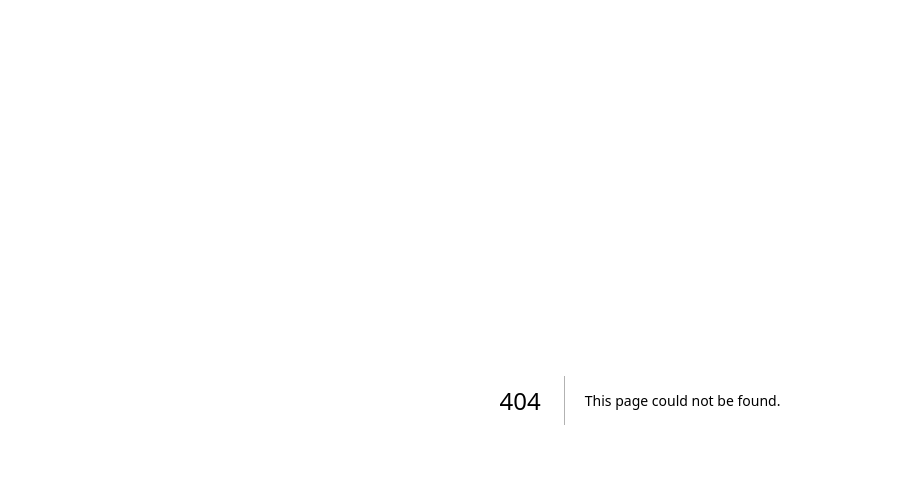
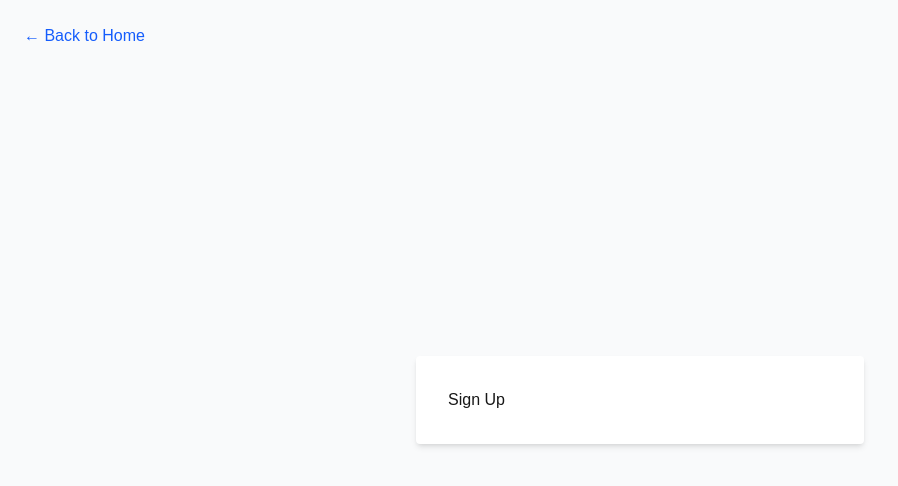
Before and after one commit to zainab845/ecommerce-store, a Next.js app: page /signup in a window 1280 px wide. Before the commit this address had no page. Shown: the top 486 px of the page, without its empty margins (0-898 px from the left). Built offline with nearby package versions, Linux system fonts and the light colour scheme.

Commit message:
fix: resolve routing conflicts and add missing default exports

```diff
--- /dev/null
+++ b/src/app/(auth)/layout.tsx
@@ -0,0 +1,19 @@
+import Link from 'next/link';
+
+export default function AuthLayout({ children }: { children: React.ReactNode }) {
+  return (
+    <div className="min-h-screen flex flex-col items-center justify-center bg-gray-50 relative">
+      {/* The Back Button requested in Task 1.6 */}
+      <div className="absolute top-6 left-6">
+        <Link href="/" className="text-blue-600 hover:underline font-medium">
+          &larr; Back to Home
+        </Link>
+      </div>
+
+      {/* This renders your login or signup page content */}
+      <div className="w-full max-w-md p-8 space-y-6 bg-white rounded shadow-md">
+        {children}
+      </div>
+    </div>
+  );
+}
--- /dev/null
+++ b/src/app/(auth)/login/page.tsx
@@ -0,0 +1,8 @@
+export default function LoginPage() {
+  return (
+    <div>
+      <h1>Login</h1>
+      {/* We will build the actual form here next */}
+    </div>
+  );
+}
--- /dev/null
+++ b/src/app/(auth)/signup/page.tsx
@@ -0,0 +1,8 @@
+export default function SignupPage() {
+  return (
+    <div>
+      <h1>Sign Up</h1>
+      {/* We will build the actual form here next */}
+    </div>
+  );
+}
--- a/src/app/(main)/layout.tsx
+++ b/src/app/(main)/layout.tsx
@@ -1,5 +1,5 @@
-import Navbar from '@\components\layout\Navbar';
-import Footer from '@\components\layout\Footer';
+import Navbar from '@/components/layout/Navbar';
+import Footer from '@/components/layout/Footer';
 
 export default function MainLayout({ children }: { children: React.ReactNode }) {
   return (
--- a/src/app/(main)/page.tsx
+++ b/src/app/(main)/page.tsx
@@ -0,0 +1,8 @@
+export default function HomePage() {
+  return (
+    <div className="flex flex-col items-center justify-center min-h-screen py-2">
+      <h1 className="text-4xl font-bold">Welcome to the E-Commerce Store</h1>
+      {/* We will build the hero section and products grid here later */}
+    </div>
+  );
+}
--- a/src/app/api/auth/login/route.ts
+++ b/src/app/api/auth/login/route.ts
@@ -1,3 +1,4 @@
+import { cookies } from 'next/headers';
 import { NextResponse } from 'next/server';
 import { connectToDatabase } from '@/lib/db';
 import { authenticateUser } from '@/lib/controllers/authController';
@@ -8,6 +9,16 @@ export async function POST(request: Request) {
     const body = await request.json();
     const { token, role } = await authenticateUser(body);
 
+
+    const cookieStore: any = await cookies();
+    cookieStore.set('token', token, {
+      httpOnly: true,
+      secure: process.env.NODE_ENV === 'production',
+      sameSite: 'strict',
+      maxAge: 60 * 60 * 24, // 1 day
+      path: '/',
+    });
+
     return NextResponse.json({ message: 'Login successful', token, role }, { status: 200 });
   } catch (error: any) {
     return NextResponse.json({ error: error.message || 'Internal Server Error' }, { status: 401 });
```
Also changed, not shown: src/app/api/auth/layout.tsx (deleted), src/app/api/auth/login/page.tsx (deleted), src/app/api/auth/signup/page.tsx (deleted).
